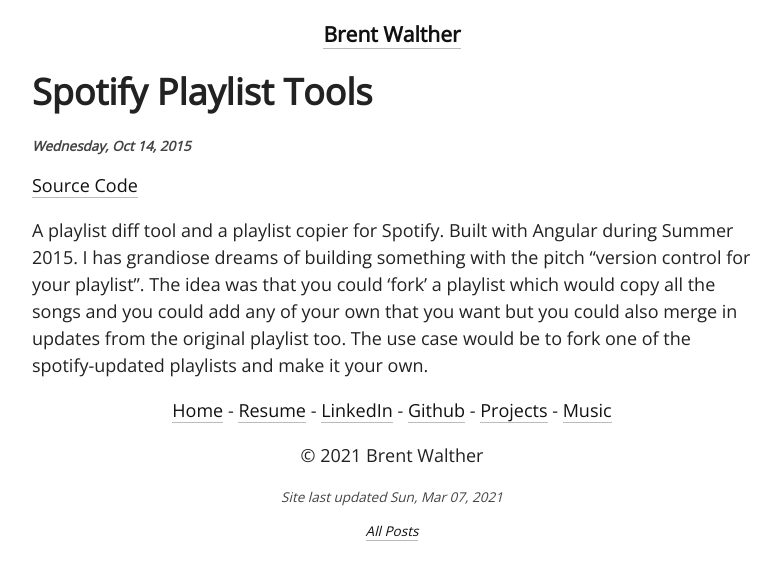
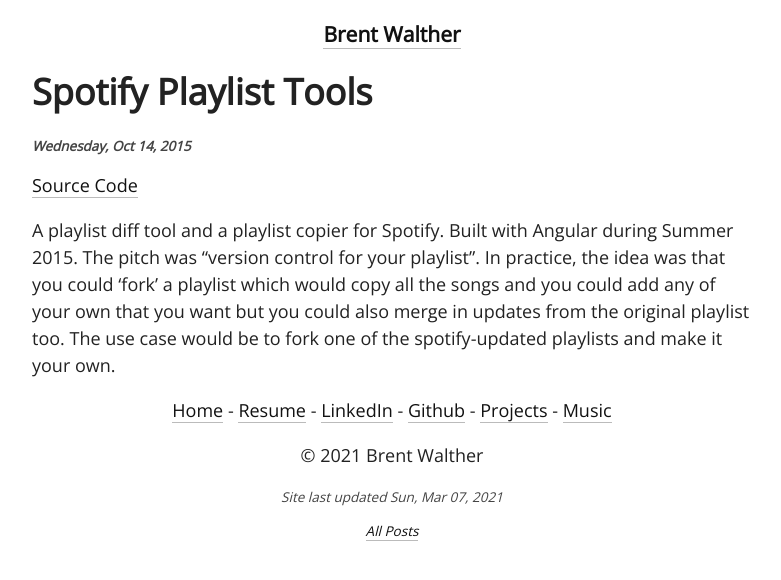
Before and after one commit to brentwalther/brentwalther.github.io, a Jekyll site: the page built from _posts/2015-10-14-spotify-playlist-tools.md, in a window 1280 px wide. Shown: the top 580 px of the page, without its empty margins (248-1029 px from the left). Built offline with Jekyll 4.4.1, drawn with Linux system fonts in a browser that asks for light colours.

Commit message:
Fix typo, adjust grammer.

```diff
--- a/_posts/2015-10-14-spotify-playlist-tools.md
+++ b/_posts/2015-10-14-spotify-playlist-tools.md
@@ -6,8 +6,8 @@
 [Source Code](https://github.com/brentwalther/playlist-tools)
 
 A playlist diff tool and a playlist copier for Spotify. Built with Angular
-during Summer 2015. I has grandiose dreams of building something with the pitch
-"version control for your playlist". The idea was that you could 'fork' a
+during Summer 2015. The pitch was "version control for your playlist". In
+practice, the idea was that you could 'fork' a
 playlist which would copy all the songs and you could add any of your own that
 you want but you could also merge in updates from the original playlist too. The
 use case would be to fork one of the spotify-updated playlists and make it your
```
